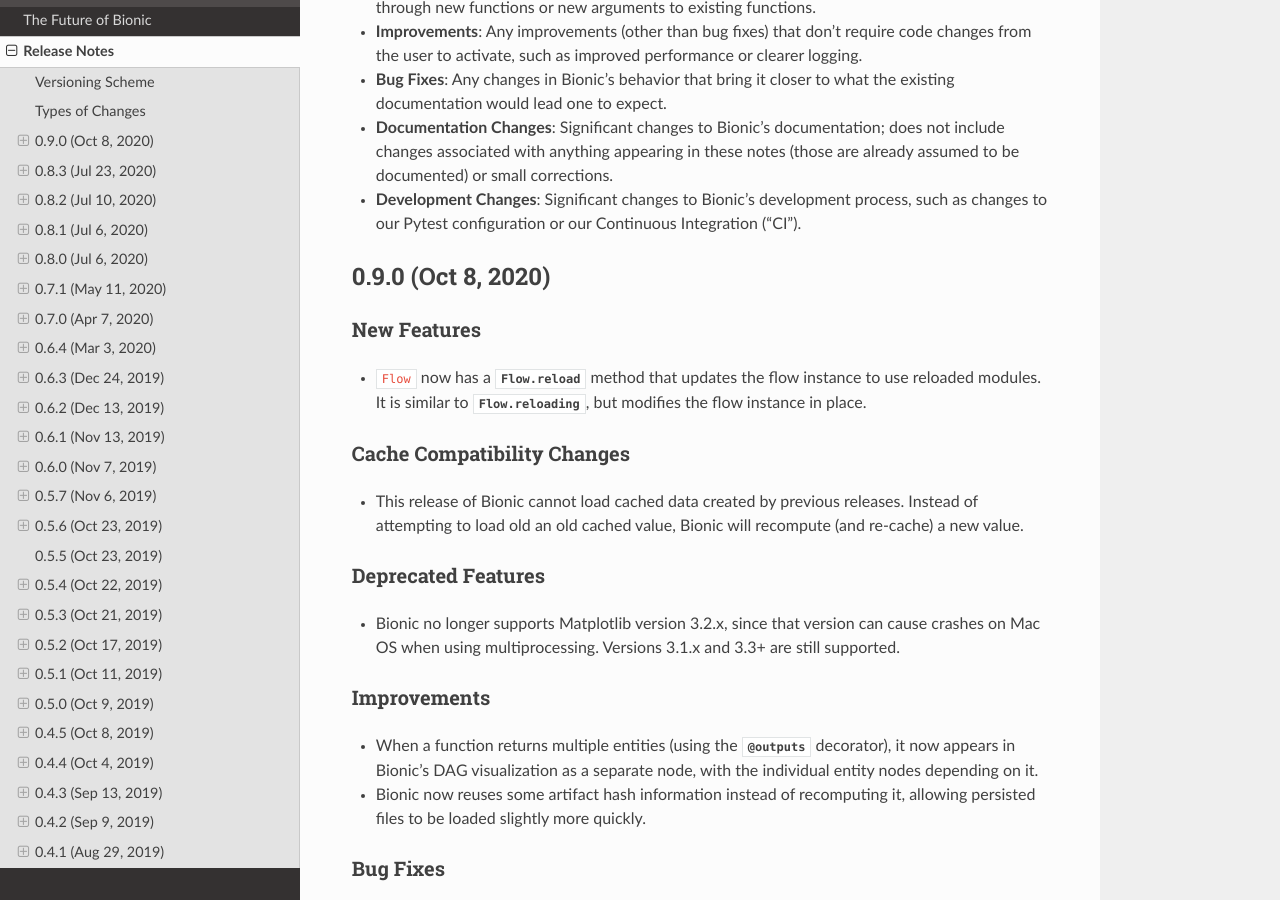
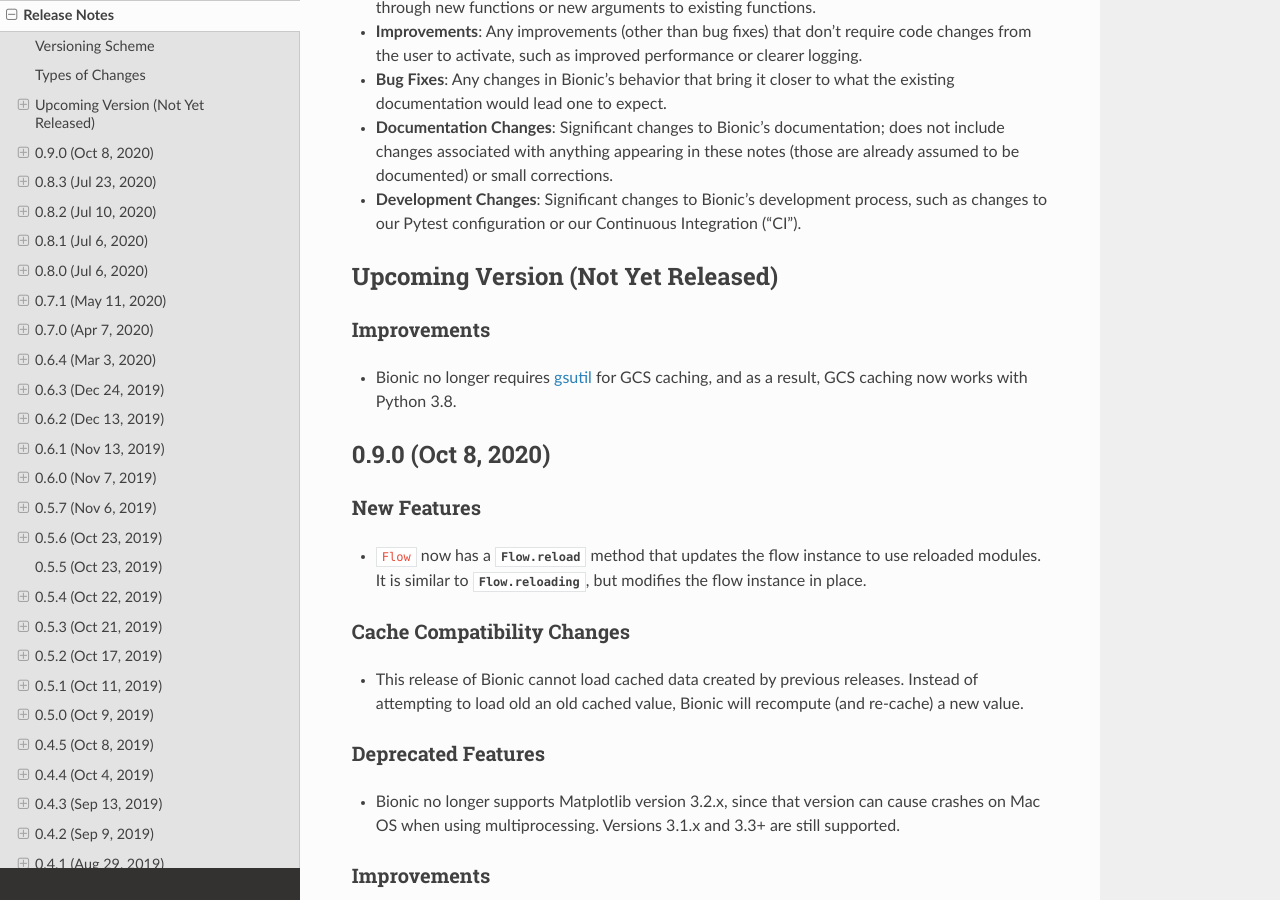
Before and after one commit to square/bionic, a Sphinx documentation site: the page built from docs/release-notes.rst, in a window 1280 px wide and 900 px high, scrolled down 1188 px. Built offline with Sphinx 7.4.7 and the Read the Docs theme 2.0.0, drawn with Linux system fonts in a browser that asks for light colours.

```diff
--- a/docs/concepts.rst
+++ b/docs/concepts.rst
@@ -562,13 +562,11 @@ Bionic will load data from the GCS cache whenever it's not in the local cache,
 and will write back to both caches.  Note that the upload time will make each
 entity computation a bit slower.
 
-.. TODO: Does fsspec require gsutil?
-
-In order to use GCS caching, you must have the `gsutil`_ tool installed, and
+In order to use GCS caching, you must have the `gcloud`_ cli tool installed, and
 you must have GCP credentials configured.  You should also use ``pip install
 'bionic[gcp]'`` to install the required Python libraries.
 
-.. _gsutil: https://cloud.google.com/storage/docs/gsutil
+.. _gcloud: https://cloud.google.com/sdk/gcloud
 
 .. _protocols :
 
--- a/docs/release-notes.rst
+++ b/docs/release-notes.rst
@@ -65,14 +65,20 @@ For each release, we list the following types of change (in this order):
 - **Development Changes**: Significant changes to Bionic's development process, such
   as changes to our Pytest configuration or our Continuous Integration ("CI").
 
-.. Upcoming Version (Not Yet Released)
-.. -----------------------------------
+Upcoming Version (Not Yet Released)
+-----------------------------------
 
 .. Record any notable changes in this section. When we update the current version,
    add a new version heading below, and then comment out the heading above until more
    changes are added. This way, the "Upcoming Version" section will be never be visible
    in the "stable" docs (corresponding to the last release) but will be visible in the
    "latest" docs (corresponding to the master branch).
+
+Improvements
+............
+
+- Bionic no longer requires `gsutil <https://cloud.google.com/storage/docs/gsutil>`_
+  for GCS caching, and as a result, GCS caching now works with Python 3.8.
 
 0.9.0 (Oct 8, 2020)
 --------------------
```
Also changed, not shown: 3 other files.
